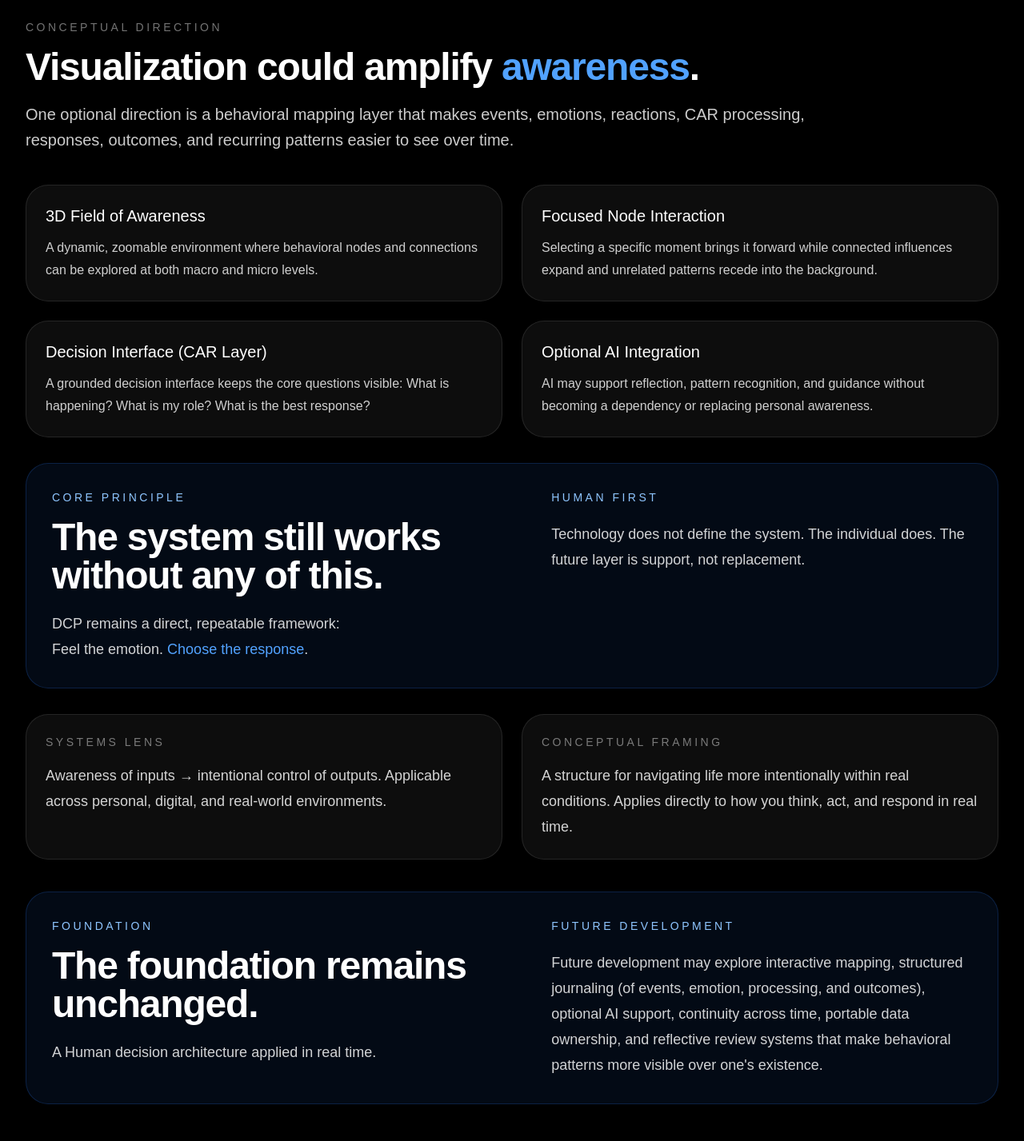
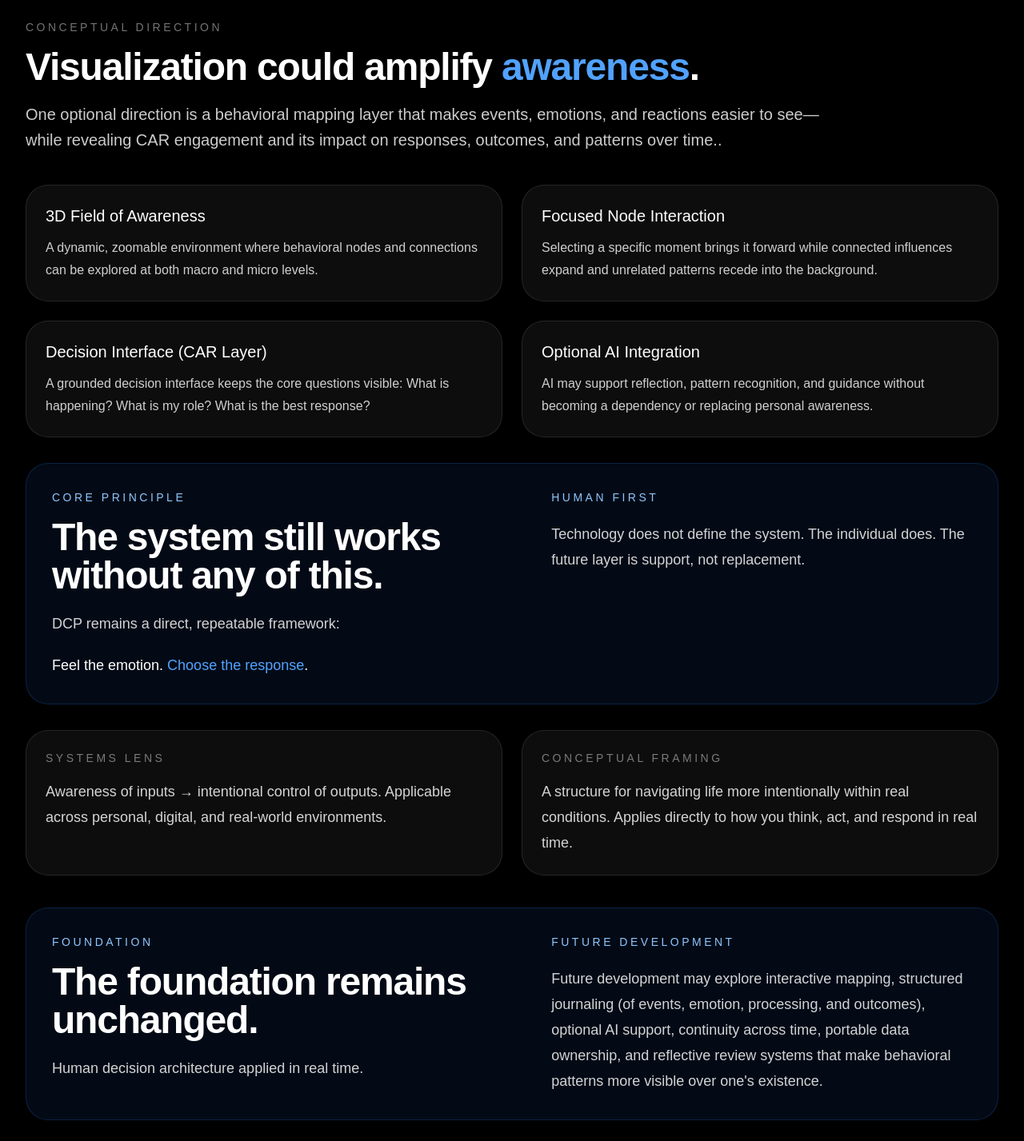
Before and after one commit to drivecarprotocol-ops/dcp-site, a Next.js app: page /future in a window 1280 px wide. Shown: the part 680-2107 px from the top of the page at 80% size. Built offline with nearby package versions, Linux system fonts and the light colour scheme.

Commit message:
i's & t's

```diff
--- a/app/future/page.js
+++ b/app/future/page.js
@@ -128,7 +128,6 @@ export default function FuturePage() {
               <h1 className="mt-4 text-5xl font-semibold leading-[0.95] tracking-tight sm:text-6xl lg:text-7xl">
                 <span className="text-orange-400">DCP</span> is technology-
                 <span className="text-blue-400">independent</span>.
-           oundation
    </h1>
             </div>
 
@@ -186,9 +185,7 @@ export default function FuturePage() {
               </h2>
 
               <p className="mt-5 max-w-5xl text-lg leading-8 text-white/80 sm:text-xl">
-                One optional direction is a behavioral mapping layer that makes
-                events, emotions, reactions, CAR processing, responses,
-                outcomes, and recurring patterns easier to see over time.
+                One optional direction is a behavioral mapping layer that makes events, emotions, and reactions easier to see—while revealing CAR engagement and its impact on responses, outcomes, and patterns over time..
               </p>
             </div>
 
@@ -218,9 +215,12 @@ export default function FuturePage() {
 
                   <p className="mt-5 text-lg leading-8 text-white/[0.82]">
                     DCP remains a direct, repeatable framework:
-                    <br /> Feel the emotion.{" "}
-                    <span className="text-blue-400">Choose the response</span>.
                   </p>
+
+                  <p className="mt-5 text-lg leading-8 text-white">
+ 		    Feel the emotion.{" "}
+  <span className="text-blue-400">Choose the response</span>.
+</p>
                 </div>
 
                 <div>
@@ -275,7 +275,7 @@ export default function FuturePage() {
                   </h2>
 
                   <p className="mt-5 text-lg leading-8 text-white/[0.82]">
-                    A Human decision architecture applied in real time.
+                    Human decision architecture applied in real time.
                   </p>
                 </div>
 
```
